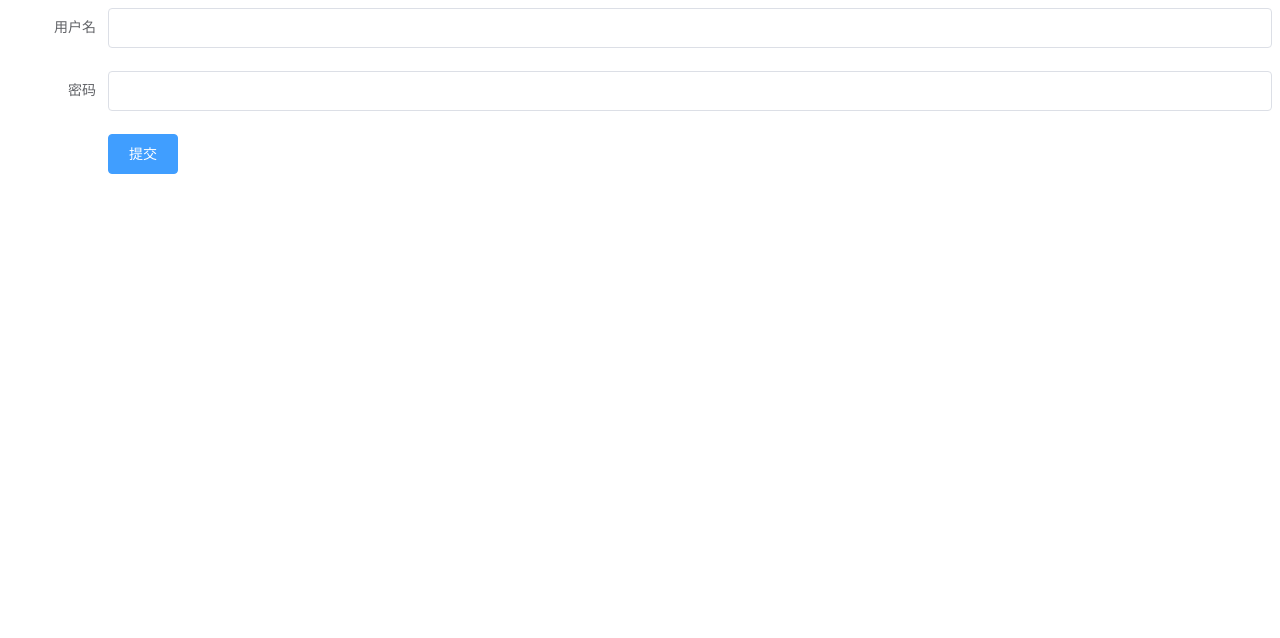
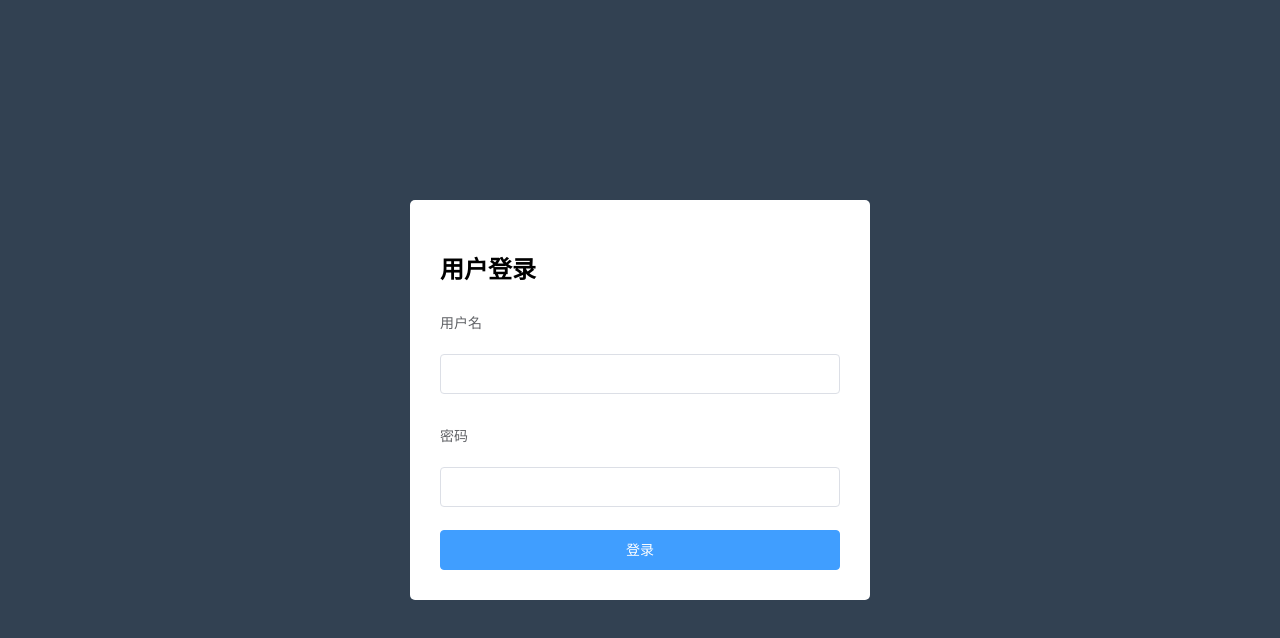
Before and after one commit to beahyuk/backmanager, a Vue app: page /login in a window 1280 px wide. Shown: the top 638 px of the page. Built offline with nearby package versions, Linux system fonts and the light colour scheme.

Commit message:
登陆界面

```diff
--- a/package.json
+++ b/package.json
@@ -7,6 +7,7 @@
     "build": "vue-cli-service build"
   },
   "dependencies": {
+    "axios": "^0.19.0",
     "core-js": "^3.4.4",
     "element-ui": "^2.13.0",
     "vue": "^2.6.10",
--- a/src/App.vue
+++ b/src/App.vue
@@ -6,5 +6,7 @@
 </template>
 
 <style>
-
+#app{
+  height: 100%;
+}
 </style>
--- /dev/null
+++ b/src/assets/css/baseCss.css
@@ -0,0 +1,5 @@
+html,body{
+    height: 100%;
+    padding: 0;
+    margin: 0;
+}
--- a/src/components/Login.vue
+++ /dev/null
@@ -1,25 +0,0 @@
-<template>
-
-  <el-form  label-width="100px" class="demo-ruleForm">
-    <el-form-item label="用户名" >
-      <el-input type="text"></el-input>
-    </el-form-item>
-    <el-form-item label="密码" >
-      <el-input type="password"></el-input>
-    </el-form-item>
-    <el-form-item>
-      <el-button type="primary">提交</el-button>
-    </el-form-item>
-</el-form>
-
-</template>
-
-<script>
-export default {
-  name:'Login',
-}
-</script>
-
-<style>
-
-</style>
--- /dev/null
+++ b/src/components/login/Login.vue
@@ -0,0 +1,69 @@
+<template>
+  <div class="login-wrap">
+    <el-form  class="login-form" label-position="top"  label-width="80px"  :model="formdata">
+      <h2>用户登录</h2>
+      <el-form-item label="用户名">
+        <el-input v-model="formdata.username"></el-input>
+      </el-form-item>
+      <el-form-item label="密码">
+        <el-input v-model="formdata.password"></el-input>
+      </el-form-item>
+      <el-button class="login-btn" @click='clickbtn' type="primary">登录</el-button>
+    </el-form>
+  </div>
+</template>
+
+<script>
+import {getLoginMsg} from "../../network/loginMsg";
+
+export default {
+  name:'Login',
+  data(){
+    return{
+      formdata:{
+        username: '',
+        password: '',
+      }
+    }
+  },
+  methods:{
+    clickbtn(){
+      //得到登录信息的数据返回
+      // getLoginMsg().then(res =>{
+      //   把下面的判断放到这边
+      // })
+
+      //写死数据的测试登录
+      var res = getLoginMsg()
+      if (res.username === this.formdata.username & res.password === this.formdata.password){
+        this.$message.success(res.msg1);
+      }
+      else if(this.formdata.username === '' | this.formdata.password === ''){
+        this.$message.warning(res.msg3);
+      }
+      else{
+        this.$message.error(res.msg2);
+      }
+    }
+  }
+}
+</script>
+
+<style>
+    .login-wrap {
+        background-color:#324152;
+        height: 100%;
+        display:flex;
+        justify-content: center;
+        align-items: center;
+    }
+    .login-wrap .login-form {
+        background-color: #fff;
+        width: 400px;
+        padding: 30px;
+        border-radius: 5px;
+    }
+    .login-wrap .login-btn {
+        width: 100%;
+    }
+</style>
--- a/src/main.js
+++ b/src/main.js
@@ -2,8 +2,12 @@ import Vue from 'vue'
 import App from './App.vue'
 import router from './router'
 import store from './store'
+import axios from 'axios'
+
 import ElementUI from 'element-ui';
 import 'element-ui/lib/theme-chalk/index.css';
+import '@/assets/css/baseCss.css'
+
 
 Vue.use(ElementUI);
 
--- /dev/null
+++ b/src/network/loginMsg.js
@@ -0,0 +1,17 @@
+import {request} from './request'
+
+export function getLoginMsg(info) {
+  //得到登录的url
+  // return request ({
+  //   url:''
+  // })
+
+  //测试，写死数据
+  return {
+    username : 'admin',
+    password : '123456',
+    msg1:'登录成功',
+    msg2:'账户/密码输入错误',
+    msg3:'账户/密码不能为空',
+  }
+}
--- /dev/null
+++ b/src/network/request.js
@@ -0,0 +1,19 @@
+import axios from 'axios'
+
+//发起网络请求
+export function request(config) {
+  const instance = axios.create({
+    baseURL:'',
+    timeout:5000
+  })
+//拦截器
+  instance.interceptors.request.use(config => {
+    return config
+  })
+//响应拦截
+  instance.interceptors.response.use(res => {
+    return res.data
+  })
+
+  return instance(config)
+}
--- a/src/router/index.js
+++ b/src/router/index.js
@@ -1,6 +1,6 @@
 import Vue from 'vue'
 import VueRouter from 'vue-router'
-const Login = () => import('../components/Login.vue')
+const Login = () => import('../components/login/Login.vue')
 Vue.use(VueRouter)
 
 const routes = [
--- a/src/views/About.vue
+++ /dev/null
@@ -1,5 +0,0 @@
-<template>
-  <div class="about">
-    <h1>This is an about page</h1>
-  </div>
-</template>
```
Also changed, not shown: src/components/HelloWorld.vue (deleted, +0 -59 lines), src/views/Home.vue (deleted, +0 -18 lines), src/assets/logo.png (deleted), 1 other file (tests, documents, lock files or other folders).
